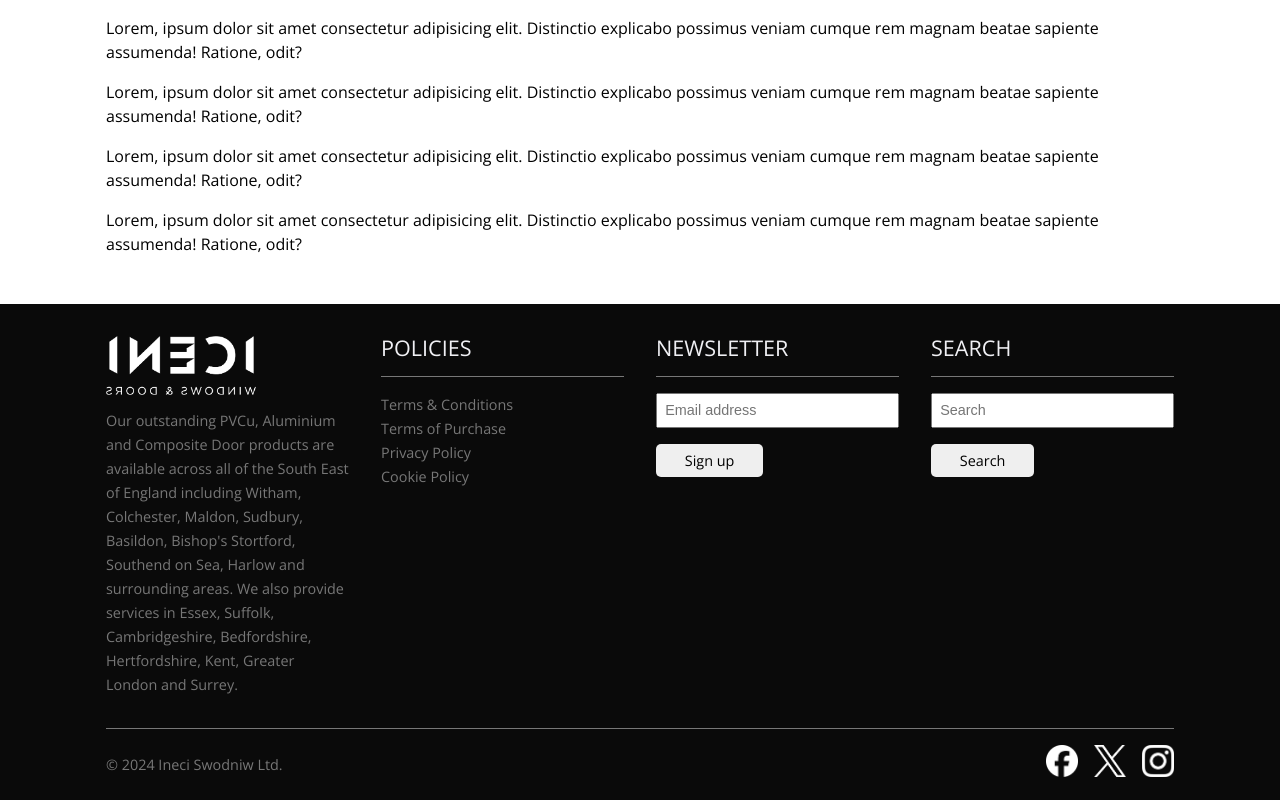
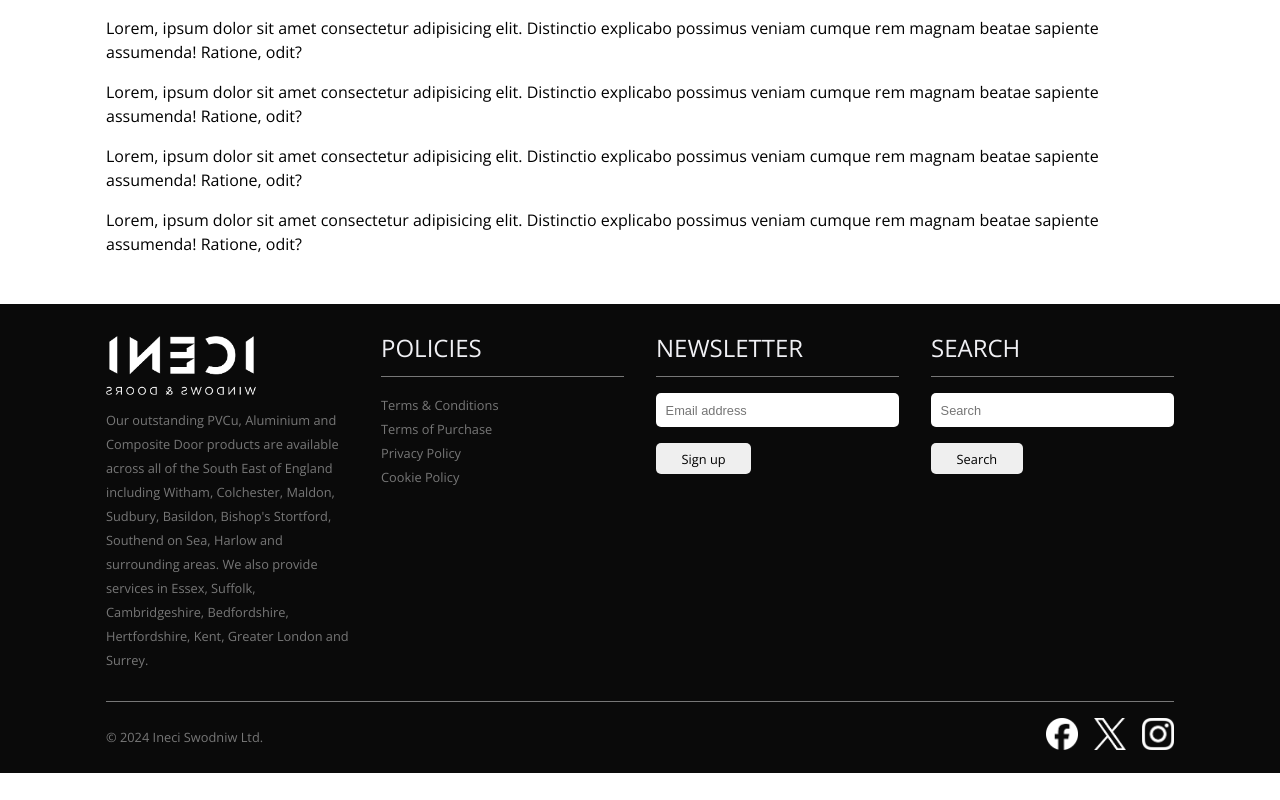
Before and after one commit to rubicon2/react-router-practice, a React (Vite) app: page / in a window 1280 px wide. Shown: the part 442-1242 px from the top of the page. After the commit the page ends 1215 px from the top, so only its background shows below. Built offline with nearby package versions, Linux system fonts and the light colour scheme.

Commit message:
Improve formatting of footer

```diff
--- a/src/routes/footer/index.css
+++ b/src/routes/footer/index.css
@@ -2,7 +2,7 @@
   background-color: var(--off-black);
   color: var(--grey);
 
-  font-size: 0.9rem;
+  font-size: 0.8rem;
   font-weight: 400;
 }
 .main-footer .container {
@@ -36,6 +36,7 @@
 
   text-transform: uppercase;
   font-weight: 400;
+  font-size: 1.5rem;
 
   /* For even spacing between border and surrounding elements */
   /* Zero out any existing margin or padding */
@@ -79,15 +80,18 @@
   gap: 1rem;
 }
 .main-footer--form > input {
-  font-size: 0.9rem;
-  padding: 0.5em;
+  font-size: 0.8rem;
+  padding: 0.75em;
 }
 .main-footer--form > button {
-  font-size: 0.9rem;
+  font-size: 0.8rem;
   align-self: baseline;
+  padding: 0.5em 2em;
+}
+.main-footer--form > input,
+.main-footer--form > button {
   border: none;
   border-radius: 5px;
-  padding: 0.5em 2em;
 }
 
 @media (min-width: 464px) {
```
